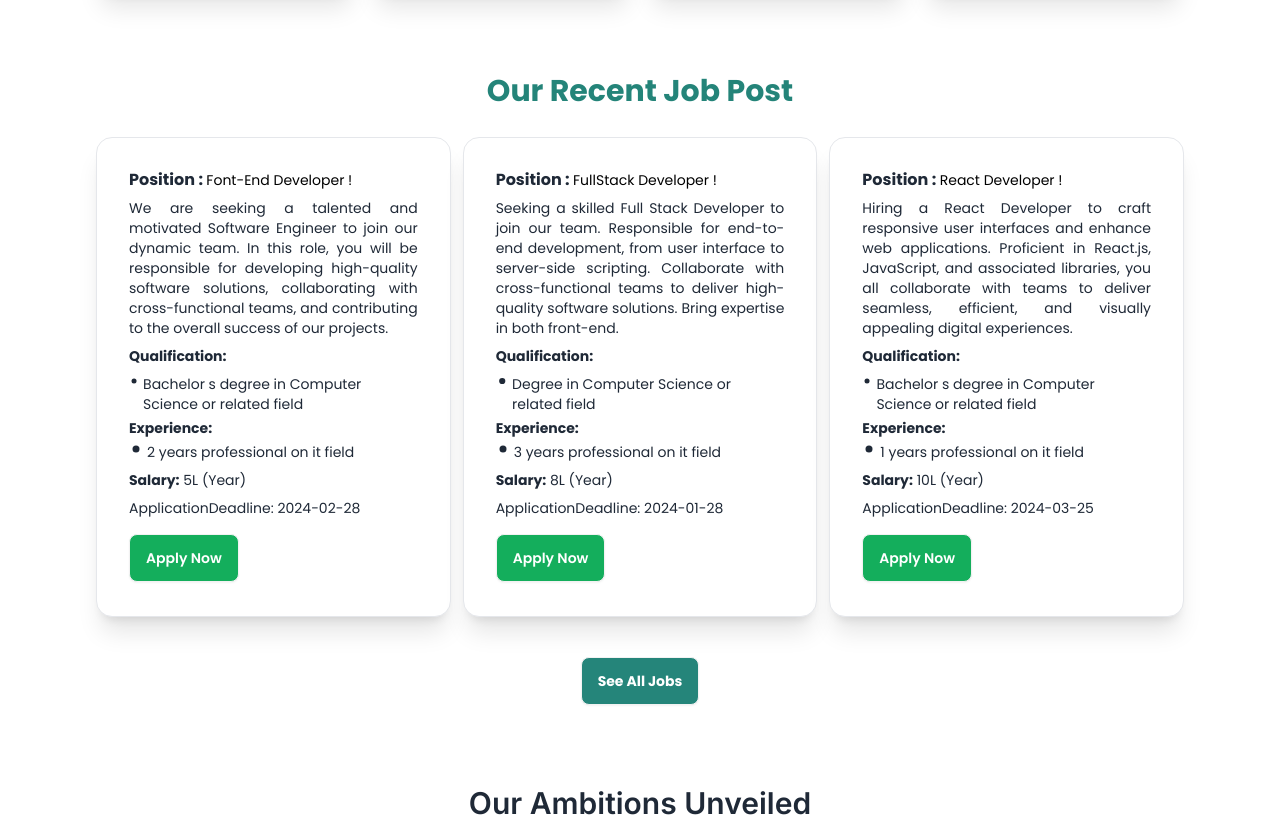
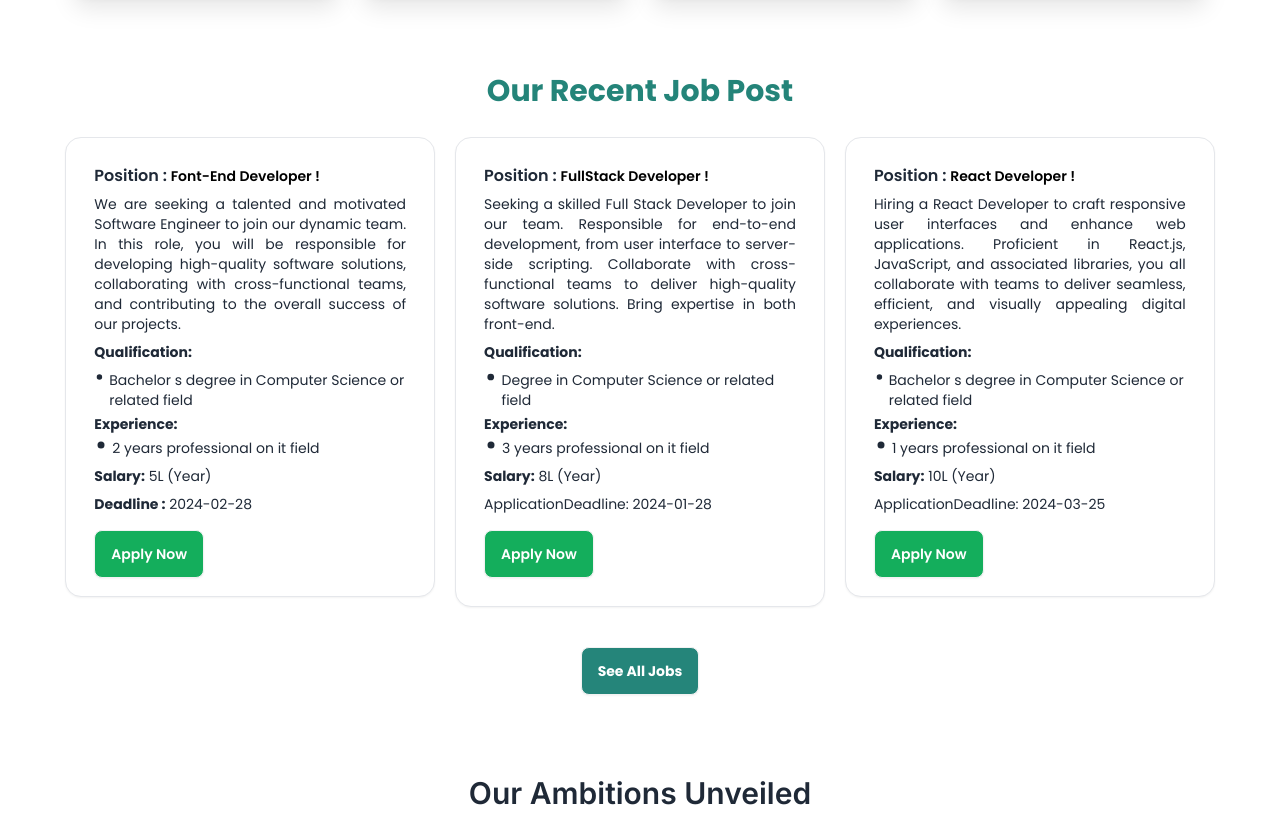
Before and after one commit to mursalinmirme/unity-spark, a React (Vite) app: page / in a window 1280 px wide. Shown: the part 1180-1997 px from the top of the page. Built offline with nearby package versions, Linux system fonts and the light colour scheme.

Commit message:
add responsive in job post section

```diff
--- a/src/pages/home/JobPost/JobPost.jsx
+++ b/src/pages/home/JobPost/JobPost.jsx
@@ -8,14 +8,17 @@ const JobPost = () => {
         Our Recent Job Post{" "}
       </h1>
 
-      <div className="grid grid-cols-1 sm:grid-cols-2 lg:grid-cols-3 lg:px-24 gap-3 mb-10">
+      <div className="grid grid-cols-1 sm:grid-cols-2 lg:grid-cols-3 w-11/12 mx-auto gap-5  md:px-3 mb-10">
         {/* First div  */}
 
-        <div className="card card-compact  bg-base-100 shadow-xl border p-4 lg:h-[480px]">
+        <div className="card card-compact  bg-base-100 shadow-sm border p-3 lg:h-[460px]">
           <div className="card-body">
             <h2 className="">
-              <strong className="font-bold text-[16px]">Position : </strong>
-              <span className="text-black"> Font-End Developer ! </span>
+              <strong className="font-semibold text-[16px]">Position : </strong>
+              <span className="text-black font-semibold">
+                {" "}
+                Font-End Developer !{" "}
+              </span>
             </h2>
 
             <div>
@@ -46,7 +49,10 @@ const JobPost = () => {
                 {" "}
                 <strong>Salary:</strong> 5L (Year)
               </p>
-              <p> ApplicationDeadline: 2024-02-28</p>
+              <p>
+                {" "}
+                <strong> Deadline :</strong> 2024-02-28
+              </p>
             </div>
 
             <div className="card-actions ">
@@ -60,11 +66,14 @@ const JobPost = () => {
 
         {/* Second div  */}
 
-        <div className="card card-compact  bg-base-100 shadow-xl border p-4 lg:h-[480px">
+        <div className="card card-compact  bg-base-100 shadow-sm border p-3 lg:h-[460px">
           <div className="card-body">
             <h2 className="">
-              <strong className="font-bold text-[16px]">Position : </strong>
-              <span className="text-black"> FullStack Developer ! </span>
+              <strong className="font-semibold text-[16px]">Position : </strong>
+              <span className="text-black font-semibold">
+                {" "}
+                FullStack Developer !{" "}
+              </span>
             </h2>
 
             <div>
@@ -109,11 +118,14 @@ const JobPost = () => {
 
         {/* 3rd div  */}
 
-        <div className="card card-compact  bg-base-100 shadow-xl border p-4 lg:h-[480px]">
+        <div className="card card-compact  bg-base-100 shadow-sm border p-3 lg:h-[460px]">
           <div className="card-body">
             <h2 className="">
-              <strong className="font-bold text-[16px]">Position : </strong>
-              <span className="text-black"> React Developer !</span>
+              <strong className="font-semibold text-[16px]">Position : </strong>
+              <span className="text-black font-semibold">
+                {" "}
+                React Developer !
+              </span>
             </h2>
 
             <div>
--- a/src/pages/home/OurService/OurService.jsx
+++ b/src/pages/home/OurService/OurService.jsx
@@ -18,7 +18,7 @@ const OurService = () => {
         Our Service{" "}
       </h1>
 
-      <div className="grid grid-cols-1 md:grid-cols-3 lg:grid-cols-4 gap-4 lg:px-24 mb-16 mt-8 p-4 ">
+      <div className="grid grid-cols-1 md:grid-cols-3 lg:grid-cols-4 gap-4 w-11/12 mx-auto mb-16 mt-8 p-4 ">
         {services?.map((service) => (
           <ServiceCard key={service.id} service={service}></ServiceCard>
         ))}
```
